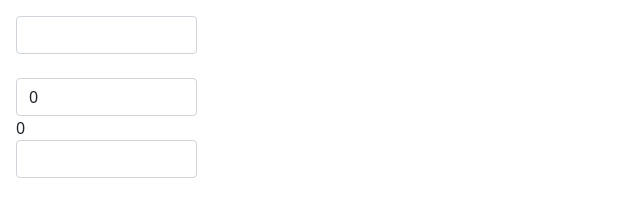
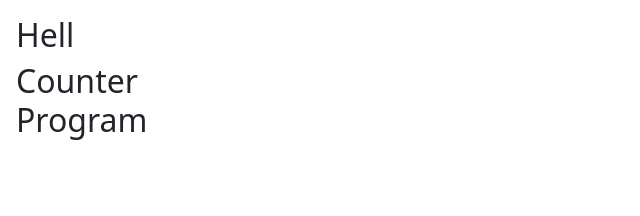
Before and after one commit to a1723/metanit_vue_tutorial, a plain HTML site: page form.html in a window 1280 px wide. Shown: the whole page, without its empty margins (0-640 px from the left). Drawn offline with nearby package versions, Linux system fonts and the light colour scheme.

Commit message:
changes8

```diff
--- a/form.html
+++ b/form.html
@@ -8,24 +8,27 @@
 </head>
 <body>
 <div id="app" class="col-md-2 p-3">
-    <input type="text" v-model.lazy="name" class="form-control">
-    <span>{{name}}</span>
-    <br>
-    <input type="number" v-model.number="age" class="form-control">
-    <span>{{age}}</span>
-    <br>
-    <input type="text" v-model.number="message" class="form-control">
-    <span>{{message}}</span>
+    <hello></hello>
+    <counter></counter>
 </div>
 <script src="https://unpkg.com/vue"></script>
 <script>
+    Vue.component('hello', {
+        template: '<h2>Hell</h2>'
+    })
+    var comp = {
+        template:'<div><h2>{{header}}</h2></div>',
+        data: function(){
+            return {
+                header: 'Counter Program'
+            }
+        }
+    };
     var app = new Vue({
         el: '#app',
-        data: {
-            name: '',
-            age: 0,
-            message: ''
-        }
+        components:{
+            'counter':comp
+    }
     });
 </script>
 </body>
```
